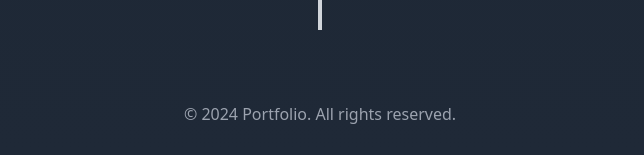
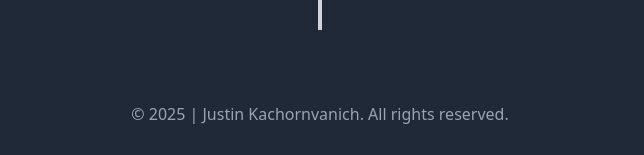
Before and after one commit to Justin9400/Justin9400.github.io, a React (Vite) app: page / in a window 1280 px wide. Shown: the part 4554-4709 px from the top of the page, without its empty margins (320-964 px from the left). Built offline with nearby package versions, Linux system fonts and the light colour scheme.

Commit message:
made footer a component

```diff
--- a/src/App.tsx
+++ b/src/App.tsx
@@ -10,6 +10,7 @@ import { ProjectGrid } from './components/project-grid/ProjectGrid';
 import { About } from './components/about/About';
 import { Home } from './components/home/Home';
 import { Header } from './components/header/Header';
+import { Footer } from './components/footer/Footer';
 
 export const App = () => {
   return (
@@ -101,11 +102,7 @@ export const App = () => {
 
       <Timeline id={'timeline'} />
 
-      <footer id="contact" className="container mx-auto px-4 py-8">
-        <div className="text-center text-gray-400">
-          <p>© 2024 Portfolio. All rights reserved.</p>
-        </div>
-      </footer>
+      <Footer/>
     </div>
   );
 };
--- /dev/null
+++ b/src/components/footer/Footer.tsx
@@ -0,0 +1,9 @@
+export const Footer = () => {
+  return (
+    <footer id="contact" className="container mx-auto px-4 py-8">
+      <div className="text-center text-gray-400">
+        <p>© 2025 | Justin Kachornvanich. All rights reserved.</p>
+      </div>
+    </footer>
+  );
+};
```
